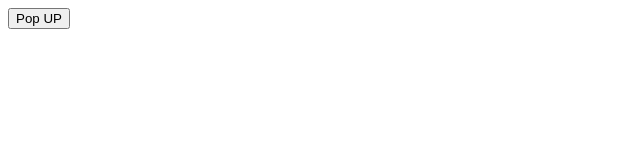
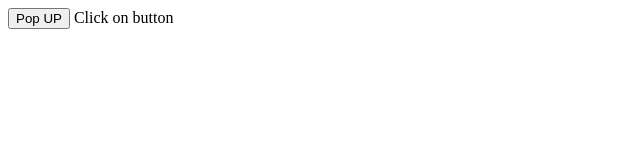
Before and after one commit to Vishu718/Pop-Up_Button, a plain HTML site: page index.html in a window 1280 px wide. Shown: the whole page, without its empty margins (0-640 px from the left). Drawn offline with Linux system fonts and the light colour scheme.

Commit message:
Update index.html

```diff
--- a/index.html
+++ b/index.html
@@ -84,6 +84,7 @@
 </head>
 <body>
     <button id="btn">Pop UP</button>
+    <span>Click on button</span>
     <div id="mymodel" class="model">
         <div class="model_content">
                <div class="model_header">
```
